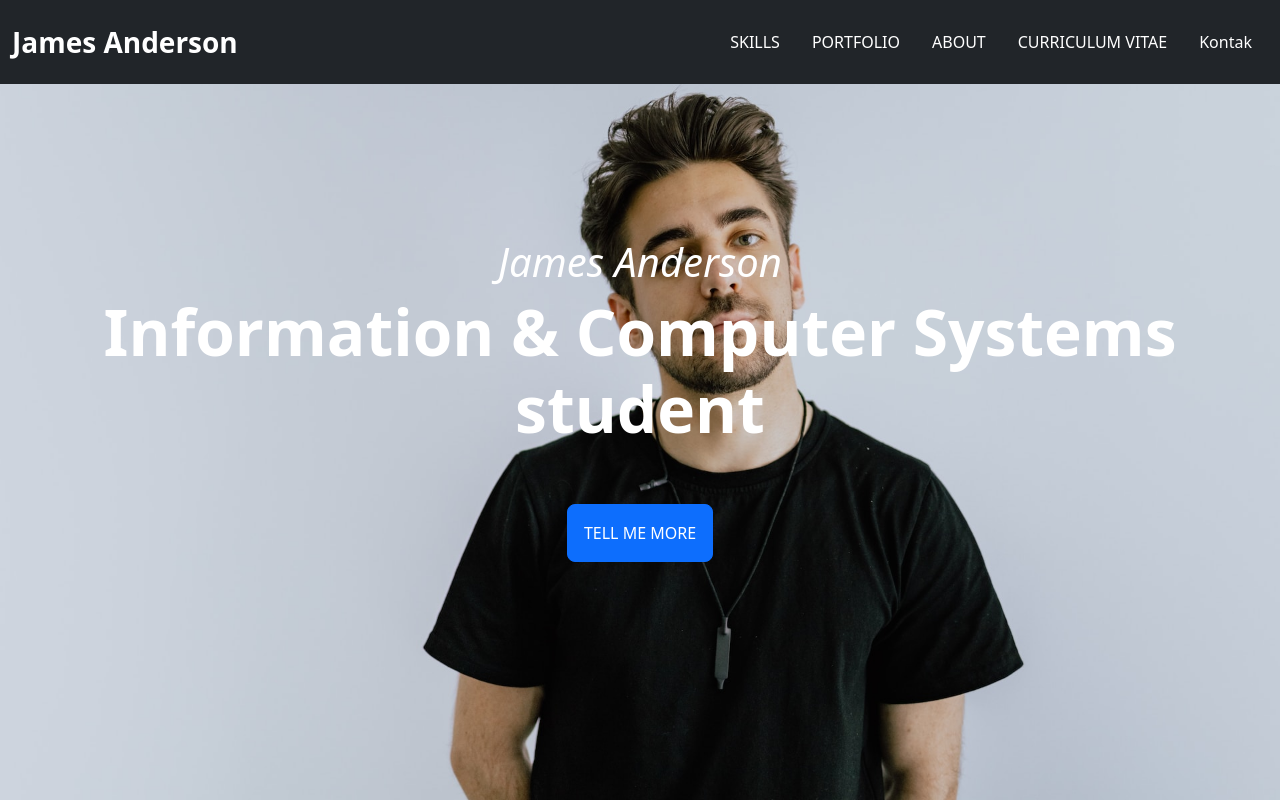
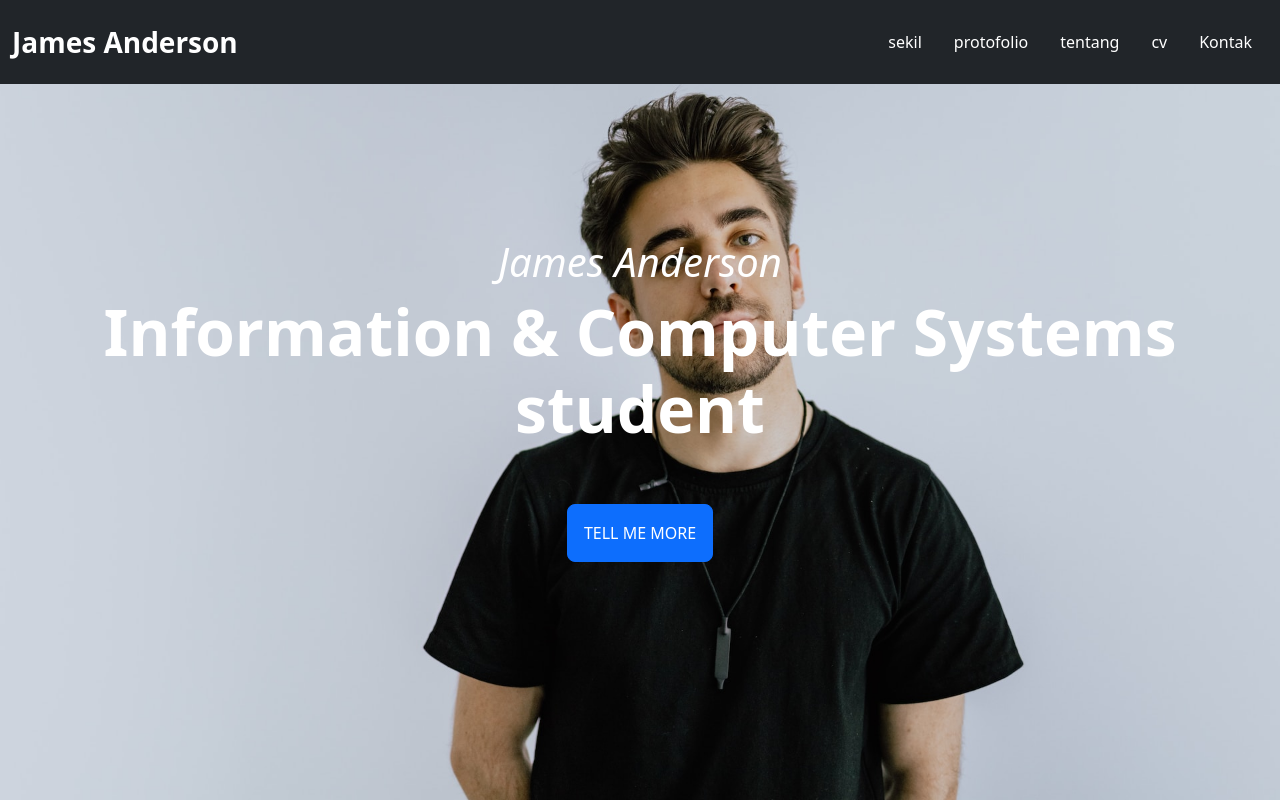
Before and after one commit to hilmy233/LandingPage, a plain HTML site: page index.html in a window 1280 px wide. Shown: the top 802 px of the page. Drawn offline with nearby package versions, Linux system fonts and the light colour scheme.

Commit message:
Ngubah Navbar

```diff
--- a/index.html
+++ b/index.html
@@ -3,7 +3,7 @@
   <head>
     <meta charset="UTF-8" />
     <meta name="viewport" content="width=device-width, initial-scale=1.0" />
-    <title>Portfolio Website | CodingNepal</title>
+    <title>Portfolio Website | Lintasarta</title>
     <!-- Linking CSS File -->
     <link rel="stylesheet" href="css/style.css" />
     <!-- Fontawesome link -->
@@ -23,16 +23,16 @@
           <div class="collapse navbar-collapse" id="navbarSupportedContent">
             <ul class="navbar-nav ms-auto mb-2 mb-lg-0">
               <li class="nav-item mx-2">
-                <a class="nav-link" href="#skills">SKILLS</a>
+                <a class="nav-link" href="#skills">sekil</a>
               </li>
               <li class="nav-item mx-2">
-                <a class="nav-link" href="#portfolio">PORTFOLIO</a>
+                <a class="nav-link" href="#portfolio">protofolio</a>
               </li>
               <li class="nav-item mx-2">
-                <a class="nav-link" href="#about">ABOUT</a>
+                <a class="nav-link" href="#about">tentang</a>
               </li>
               <li class="nav-item mx-2">
-                <a class="nav-link" href="#cv">CURRICULUM VITAE</a>
+                <a class="nav-link" href="#cv">cv</a>
               </li>
               <li class="nav-item mx-2">
                 <a class="nav-link" href="#contact">Kontak</a>
```
